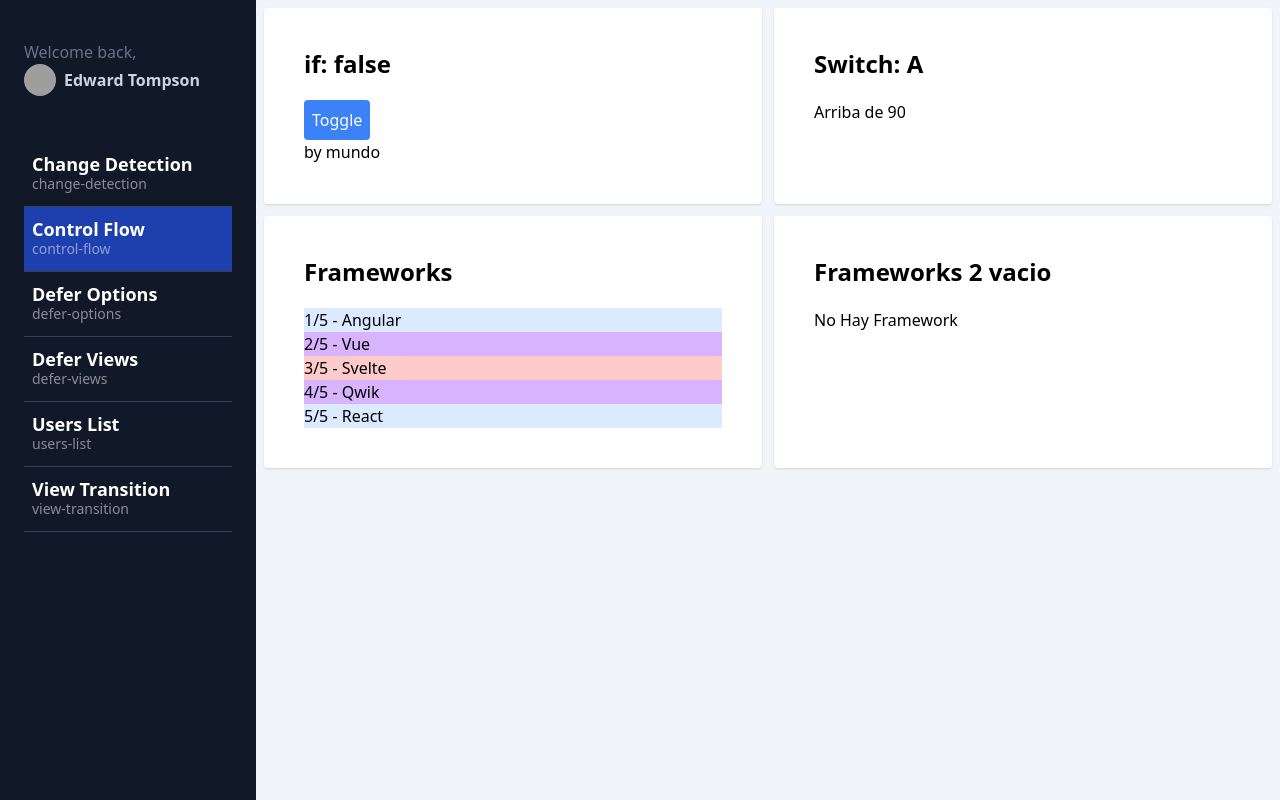
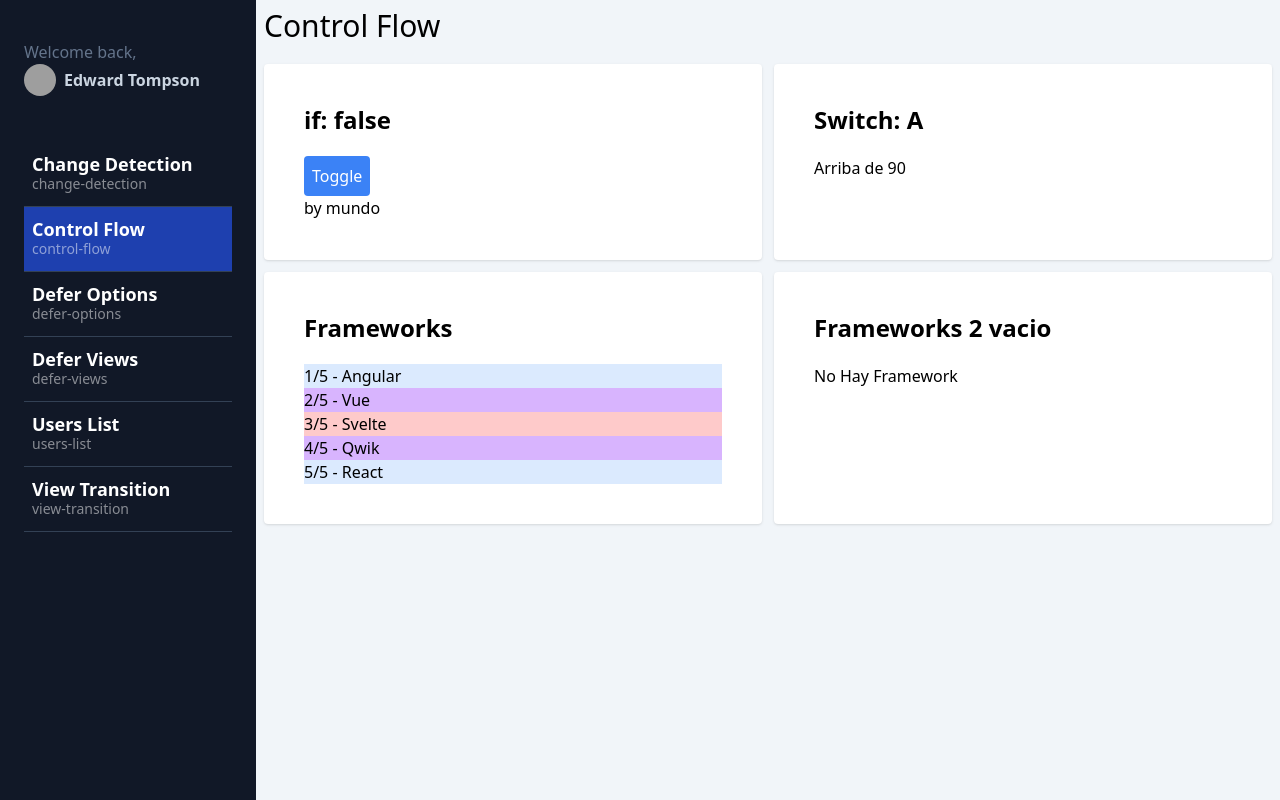
Before and after one commit to mapcsasystem/angular17-nuevas-caracteristicas, an Angular app: page /dashboard/control-flow in a window 1280 px wide. Built offline with nearby package versions, Linux system fonts and the light colour scheme; grey boxes are pictures that could not be loaded.

Commit message:
@Input({ required: true })

```diff
--- a/src/app/dashboard/pages/control-flow/control-flow.component.html
+++ b/src/app/dashboard/pages/control-flow/control-flow.component.html
@@ -1,5 +1,7 @@
-<!-- @if{} @else{}  -->
+<app-title title="Control Flow"></app-title>
+
 <section class="grid grid-cols-1 md:grid-cols-2 gap-3">
+  <!-- @if{} @else{}  -->
   <div class="bg-white rounded shadow p-10">
     <h2 class="text-2xl font-bold mb-5">if: {{ showContent() }}</h2>
 
--- a/src/app/dashboard/pages/control-flow/control-flow.component.ts
+++ b/src/app/dashboard/pages/control-flow/control-flow.component.ts
@@ -1,12 +1,13 @@
 import { Component, signal } from '@angular/core';
 import { CommonModule } from '@angular/common';
+import { TitleComponent } from '../../../shared/title/title.component';
 
 type Grade = 'A' | 'B' | 'C' | 'F';
 
 @Component({
   selector: 'app-control-flow',
   standalone: true,
-  imports: [CommonModule],
+  imports: [CommonModule, TitleComponent],
   templateUrl: './control-flow.component.html',
   styleUrl: './control-flow.component.scss',
 })
--- a/src/app/shared/title/title.component.html
+++ b/src/app/shared/title/title.component.html
@@ -1 +1 @@
-<p>title works!</p>
+<h1 class="text-3xl mb-5">{{ title }}</h1>
```
Also changed, not shown: src/app/shared/title/title.component.ts (+4 -3 lines).
